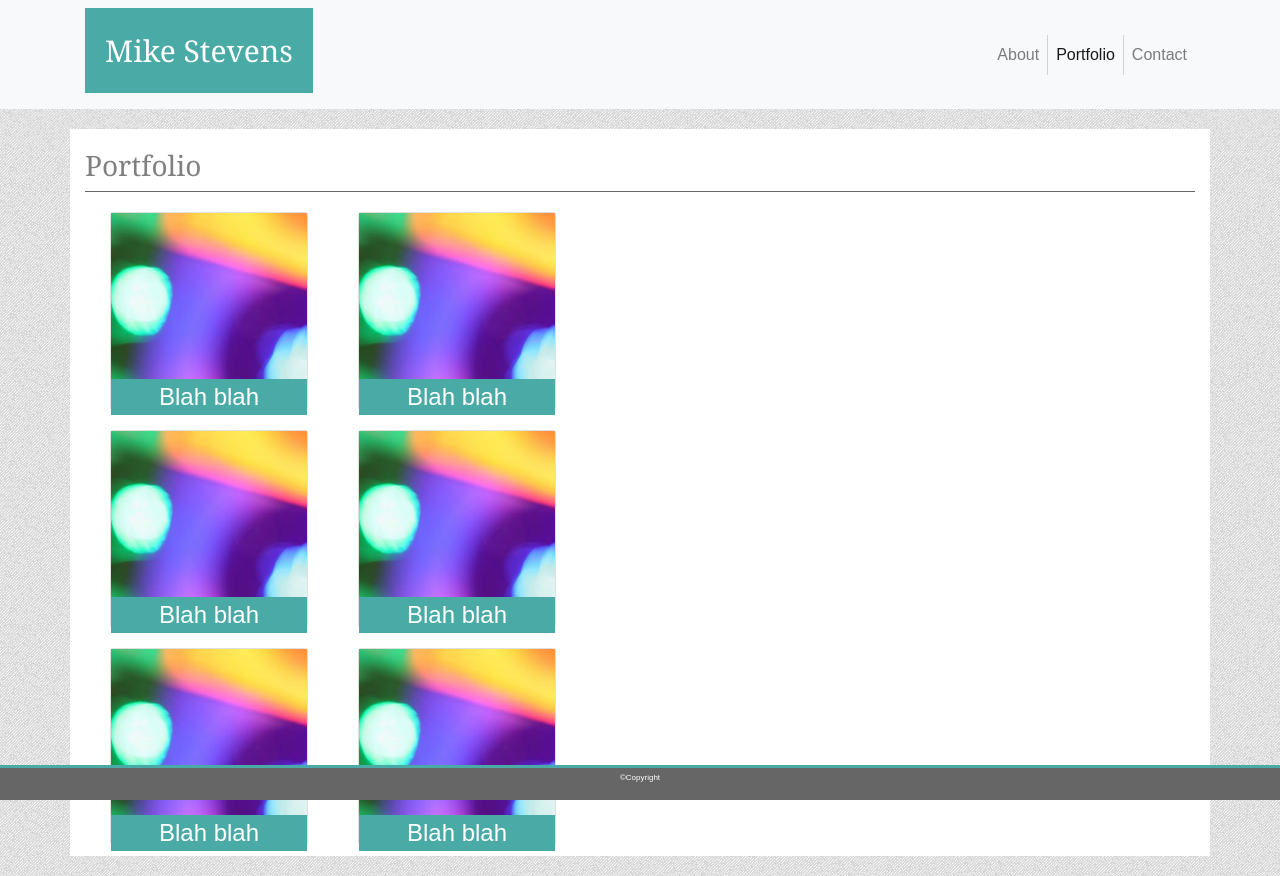
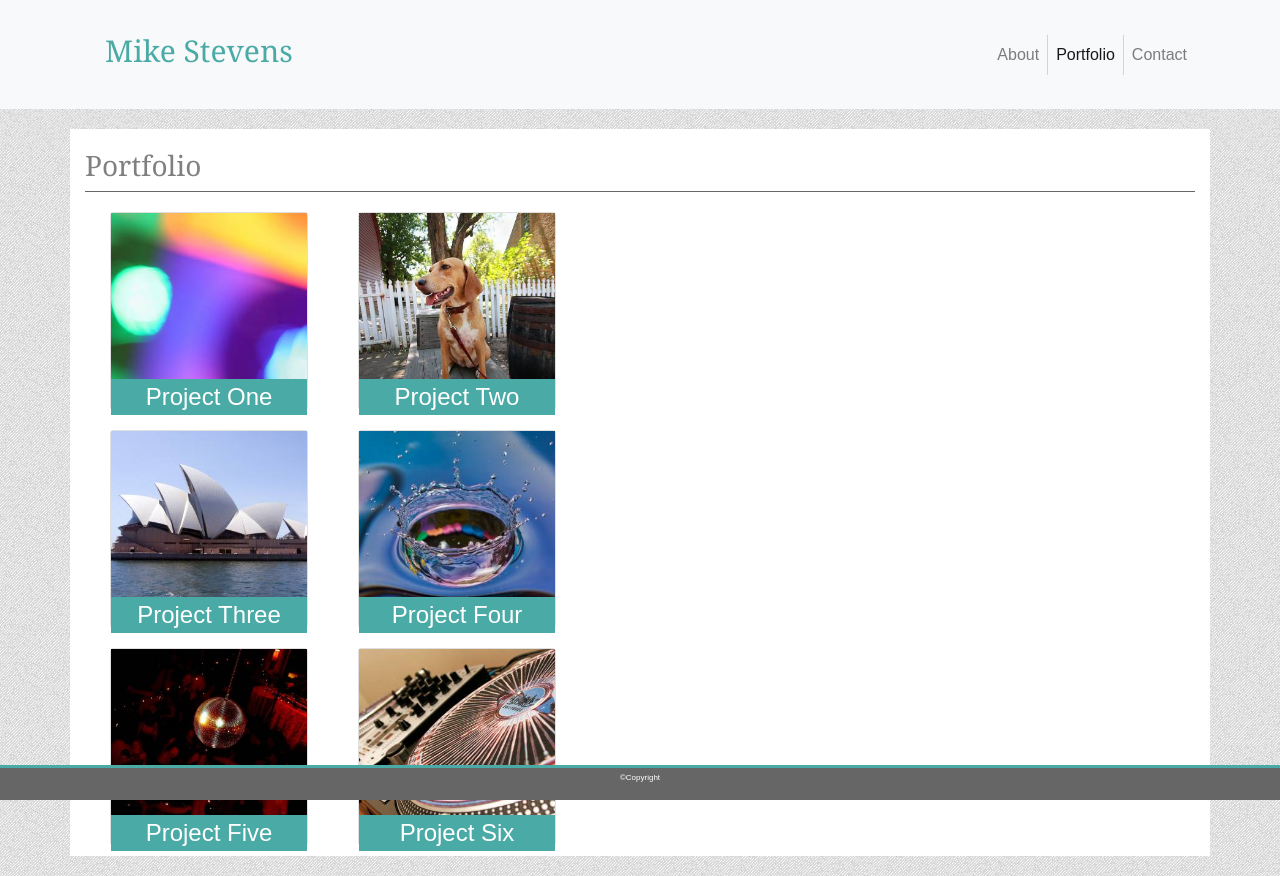
Before and after one commit to okyfunoky/bootstrap-portfolio, a plain HTML site: page portfolio.html in a window 1280 px wide. Drawn offline with nearby package versions, Linux system fonts and the light colour scheme.

Commit message:
Updating the images for the projects

```diff
--- a/assets/css/style.css
+++ b/assets/css/style.css
@@ -58,8 +58,7 @@ p {
 }
 
 #nav-name {
-    background-color: #4aaaa5;
-    color: #ffffff;
+    color: #4aaaa5;
     font-size: 30px;
     box-sizing: border-box;
     padding: 20px;
--- a/portfolio.html
+++ b/portfolio.html
@@ -49,42 +49,42 @@
                     <div class="row ">
                         <div class="col-md-4">
                             <div class="card project">
-                                <img class="img-fluid" src="./assets/images/abstract-q-c-320-320-9.jpg">
-                                <p class="caption">Blah blah</p>
+                                <img class="img-fluid" src="./assets/images/abstract-q-c-320-320-9.jpg" alt="an abstract image">
+                                <p class="caption">Project One</p>
                             </div>
                         </div>
                         <div class="col-md-4">
                             <div class="card project">
-                                <img class="img-fluid" src="./assets/images/abstract-q-c-320-320-9.jpg">
-                                <p class="caption">Blah blah</p>
+                                <img class="img-fluid" src="./assets/images/animals-q-c-320-320-9.jpg" alt="a dog">
+                                <p class="caption">Project Two</p>
                             </div>
                         </div>
                     </div>
                     <div class="row">
                         <div class="col-md-4">
                             <div class="card project">
-                                <img class="img-fluid" src="./assets/images/abstract-q-c-320-320-9.jpg">
-                                <p class="caption">Blah blah</p>
+                                <img class="img-fluid" src="./assets/images/city-q-c-320-320-7.jpg" alt="a city scape">
+                                <p class="caption">Project Three</p>
                             </div>
                         </div>
                         <div class="col-md-4">
                             <div class="card project">
-                                <img class="img-fluid" src="./assets/images/abstract-q-c-320-320-9.jpg">
-                                <p class="caption">Blah blah</p>
+                                <img class="img-fluid" src="./assets/images/nature-q-c-320-320-10.jpg" alt="A natural landscape">
+                                <p class="caption">Project Four</p>
                             </div>
                         </div>
                     </div>
                     <div class="row">
                         <div class="col-md-4">
                             <div class="card project">
-                                <img class="img-fluid" src="./assets/images/abstract-q-c-320-320-9.jpg">
-                                <p class="caption">Blah blah</p>
+                                <img class="img-fluid" src="./assets/images/nightlife-q-c-320-320-2.jpg" alt="Record player">
+                                <p class="caption">Project Five</p>
                             </div>
                         </div>
                         <div class="col-md-4">
                             <div class="card project">
-                                <img class="img-fluid" src="./assets/images/abstract-q-c-320-320-9.jpg">
-                                <p class="caption">Blah blah</p>
+                                <img class="img-fluid" src="./assets/images/technics-q-c-320-320-2.jpg" alt="Technics">
+                                <p class="caption">Project Six</p>
                             </div>
                         </div>
                     </div>
```
